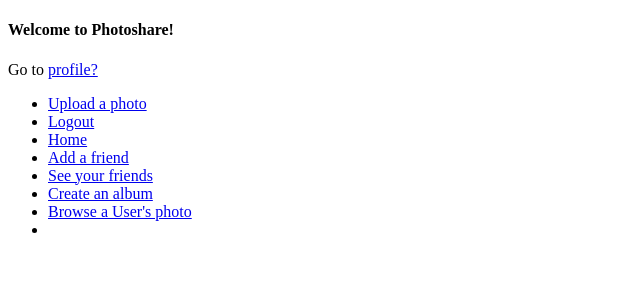
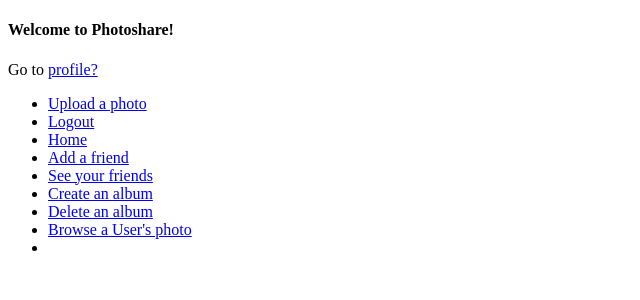
Before and after one commit to tonydao2/PhotoShare, a Flask app: page / in a window 1280 px wide. Shown: the top 300 px of the page, without its empty margins (0-640 px from the left). Run offline with Flask 2, Linux system fonts and the light colour scheme; data that the repository does not hold is empty.

Commit message:
delete album

```diff
--- a/app.py
+++ b/app.py
@@ -274,6 +274,7 @@ def ListFriends():
 	data = cursor.fetchall()
 	return render_template('list_friends.html', message='Here are your friends', friends = data)
 
+# Albums
 @app.route('/create_album', methods=['GET', 'POST'])
 @flask_login.login_required
 def CreateAlbum():
@@ -302,6 +303,21 @@ def BrowseAlbum():
 
 	return render_template('browse_album.html')
 
+@app.route('/delete_album', methods=['GET', 'POST'])
+@flask_login.login_required
+def DeleteAlbum():
+	cursor = conn.cursor()
+	if request.method == 'POST':
+		uid = getUserIdFromEmail(flask_login.current_user.id)
+		album_name = request.form.get('album_name')
+		cursor.execute("DELETE FROM Albums WHERE user_id = '{0}' AND Name = '{1}'".format(uid, album_name))
+		conn.commit()
+
+		return render_template('delete_album.html', message = "Album deleted!")
+	else:
+
+		return render_template('delete_album.html', message='Here are your albums')
+
 @app.route('/choose_album', methods=['GET', 'POST'])
 def ShowPhotos():
 	if request.method == 'POST':
--- a/templates/hello.html
+++ b/templates/hello.html
@@ -32,5 +32,6 @@
 <li><a href='/add_friends'>Add a friend</a></li>
 <li><a href="/list_friends">See your friends</a></li>
 <li><a href="/create_album">Create an album</a></li>
+<li><a href="/delete_album">Delete an album</a></li>
 <li><a href="/browse_album">Browse a User's photo</a><li>
 </ul>
```
Also changed, not shown: 1 other file.
